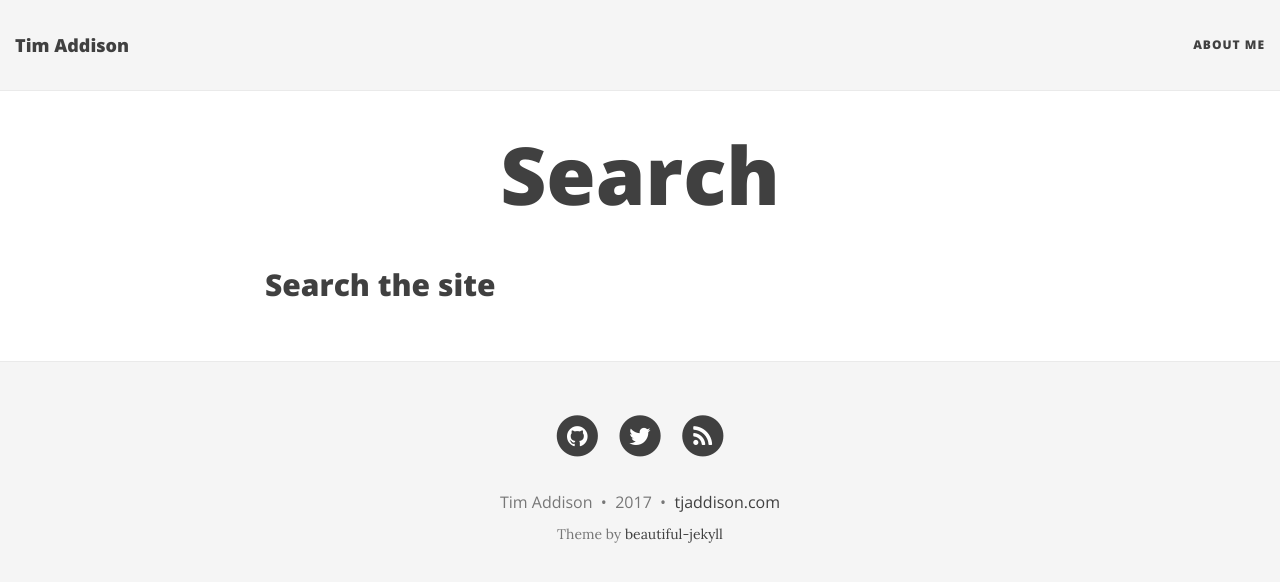
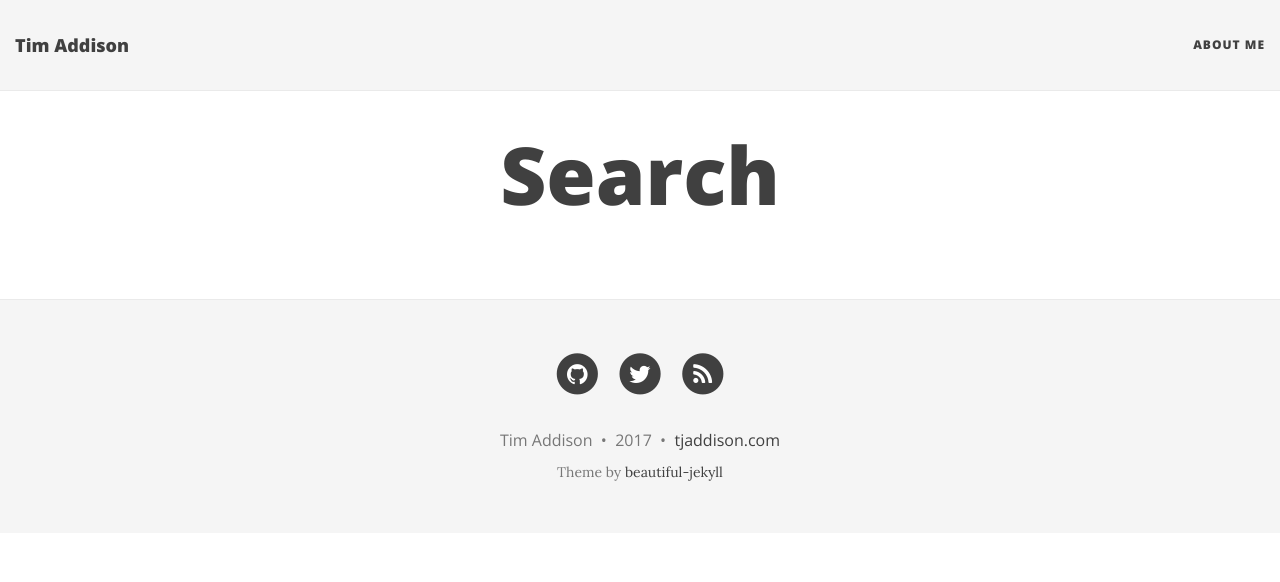
Before and after one commit to taddison/tjaddison.com, a Jekyll site: the page built from search.md, in a window 1280 px wide. Shown: the top 582 px of the page. Built offline with Jekyll 4.4.1, drawn with Linux system fonts in a browser that asks for light colours; nearby versions of some CDN libraries; comment, search, counter and statistics services are not loaded.

Commit message:
More updates

```diff
--- a/feed.xml
+++ b/feed.xml
@@ -1,5 +1,7 @@
 ---
 layout: null
+sitemap:
+  exclude: true
 ---
 <?xml version="1.0" encoding="UTF-8"?>
 <rss version="2.0" xmlns:atom="http://www.w3.org/2005/Atom">
--- a/search.md
+++ b/search.md
@@ -3,8 +3,6 @@ layout: page
 title: Search
 permalink: /search/
 ---
-## Search the site
-
 <div id="google-custom-search">
     <script>
     (function() {
@@ -17,5 +15,8 @@ permalink: /search/
         s.parentNode.insertBefore(gcse, s);
     })();
     </script>
-    <gcse:search></gcse:search>
+    <gcse:searchresults></gcse:searchresults>
 </div>
+<div id="google-search-results">
+    <gcse:searchbox></gcse:searchbox>
+</div>
```
